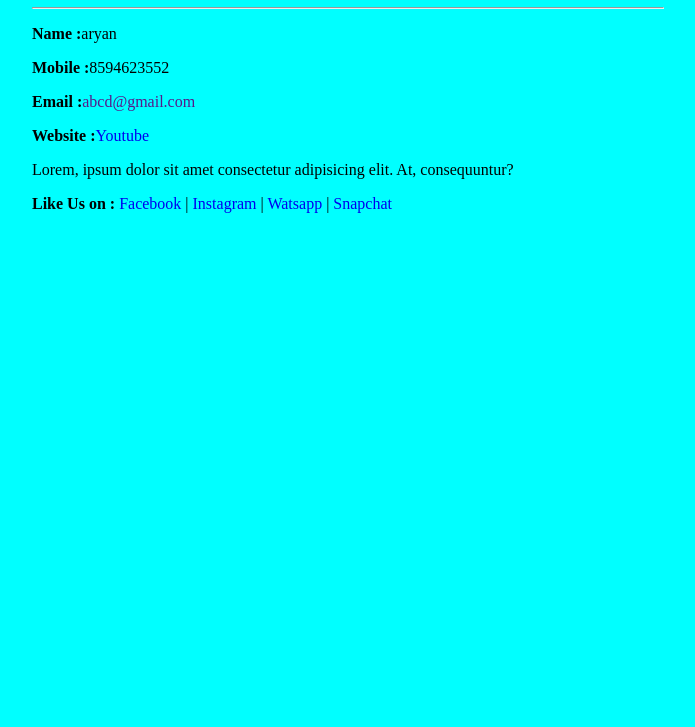
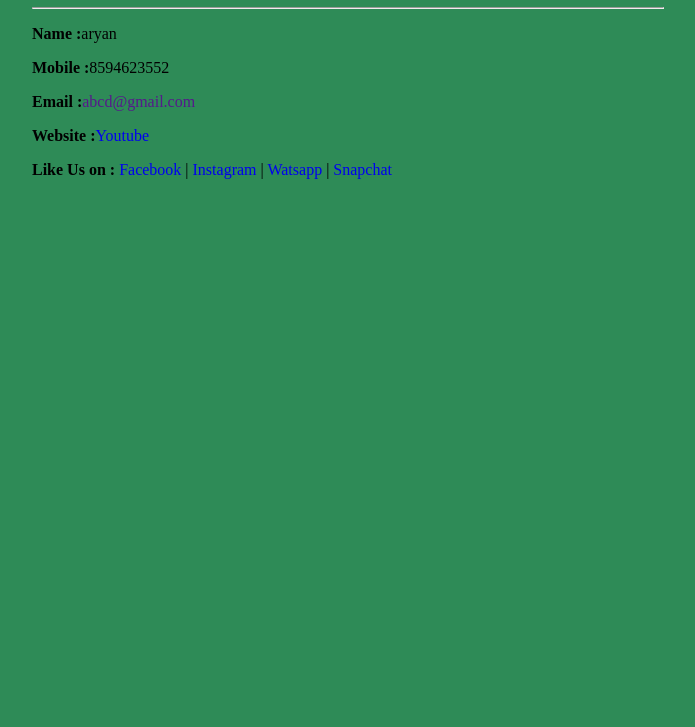
Before and after one commit to Asfak04/website, a plain HTML site: page index.html in a window 1280 px wide. Shown: the part 73-800 px from the top of the page, without its empty margins (292-987 px from the left). Drawn offline with Linux system fonts and the light colour scheme.

Commit message:
index.html updated

```diff
--- a/index.html
+++ b/index.html
@@ -6,7 +6,7 @@
     <title>Webpage</title>
     <style>
       body {
-        background-color: aqua;
+        background-color: seagreen;
       }
       a {
         text-decoration: none;
@@ -26,7 +26,6 @@
       <p><b>Mobile :</b>8594623552</p>
       <p><b>Email :</b><a href="">abcd@gmail.com</a></p>
       <p><b>Website :</b><a href="https://www.youtube.com/">Youtube</a></p>
-      <p>Lorem, ipsum dolor sit amet consectetur adipisicing elit. At, consequuntur?</p>
       <p>
         <b>Like Us on :</b> <a href="https://www.facebook.com/">Facebook</a> | <a href="https://www.instagram.com/">Instagram</a> |
         <a href="https://www.whatsapp.com/">Watsapp</a> | <a href="https://www.snapchat.com/">Snapchat</a>
```
